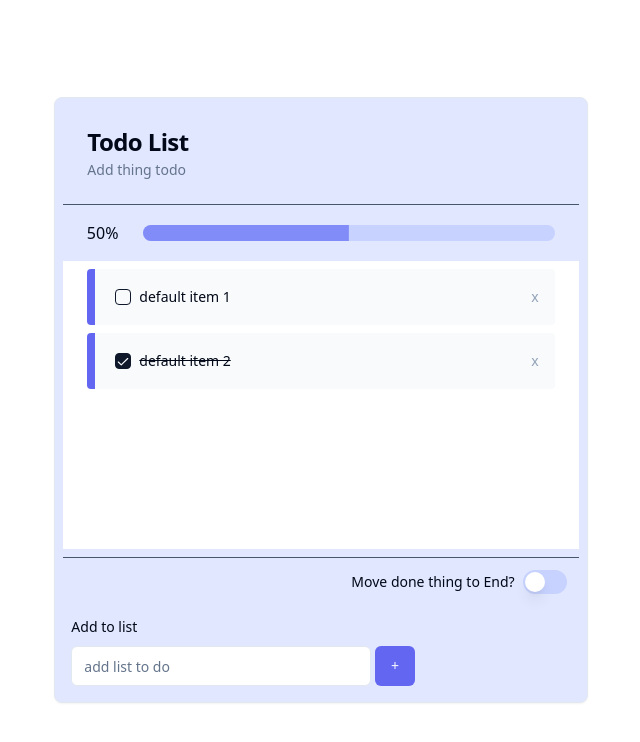
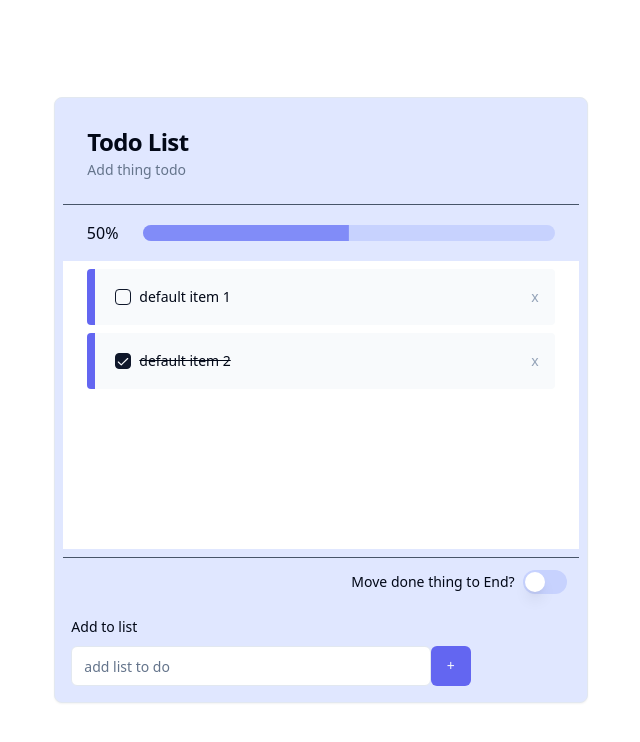
Before and after one commit to sos78819/0606, a React (Vite) app in the folder vite-project/: page / in a window 1280 px wide. Shown: the top 742 px of the page, without its empty margins (319-959 px from the left). Built offline with nearby package versions, Linux system fonts and the light colour scheme.

Commit message:
feat:加入驗證，並阻擋enter

```diff
--- a/vite-project/src/components/add-item-form.tsx
+++ b/vite-project/src/components/add-item-form.tsx
@@ -6,16 +6,23 @@ import {
   FormControl,
   FormField,
   FormItem,
-  FormLabel
+  FormLabel,
+  FormMessage,
 } from "@/components/ui/form";
 import { Input } from "@/components/ui/input";
 import { singleItem } from "@/type";
+import { zodResolver } from "@hookform/resolvers/zod";
 import { useForm } from "react-hook-form";
+import { z } from "zod";
 
-
-
-const AddItemForm = ({addItem}: {addItem: (newItem:singleItem[]) => void}) => {
+const FormSchema = z.object({
+  title: z.string().min(1, {
+    message: "Todo Title must be at least 1 characters.",
+  }),
+})
+const AddItemForm = ({ addItem }: { addItem: (newItem: singleItem[]) => void }) => {
   const form = useForm({
+    resolver: zodResolver(FormSchema),
     defaultValues: {
       title: "",
       finish: false
@@ -27,11 +34,13 @@ const AddItemForm = ({addItem}: {addItem: (newItem:singleItem[]) => void}) => {
     addItem([values])
   }
 
+
+
   return (
     <Form  {...form}>
       <form onSubmit={form.handleSubmit(onSubmit)} className="space-y-8">
-        <div className="flex w-full p-2">
-          <div className="w-[60%] mr-1">
+        <div className="flex w-full p-2 ">
+          <div className="mr-1 w-[80%]">
             <FormField
               control={form.control}
               name="title"
@@ -39,13 +48,16 @@ const AddItemForm = ({addItem}: {addItem: (newItem:singleItem[]) => void}) => {
                 <FormItem>
                   <FormLabel>Add to list</FormLabel>
                   <FormControl>
-                    <Input className="ring-indigo-100" placeholder="add list to do"  {...field} />
+                    <div className="flex w-full">
+                      <Input className="ring-indigo-100" placeholder="add list to do"  {...field} />
+                      <Button className=" bg-indigo-500" type="submit">+</Button>
+                    </div>
                   </FormControl>
+                  <FormMessage />
                 </FormItem>
               )}
             />
           </div>
-          <div className="relative w-[20%]"><Button className="absolute bottom-0 bg-indigo-500" type="submit">+</Button></div>
         </div>
       </form>
     </Form>
--- a/vite-project/src/components/index.ts
+++ b/vite-project/src/components/index.ts
@@ -1 +1 @@
-export { TodoList } from "./TodoList";
+export { TodoList } from "./todoList.tsx";
```
